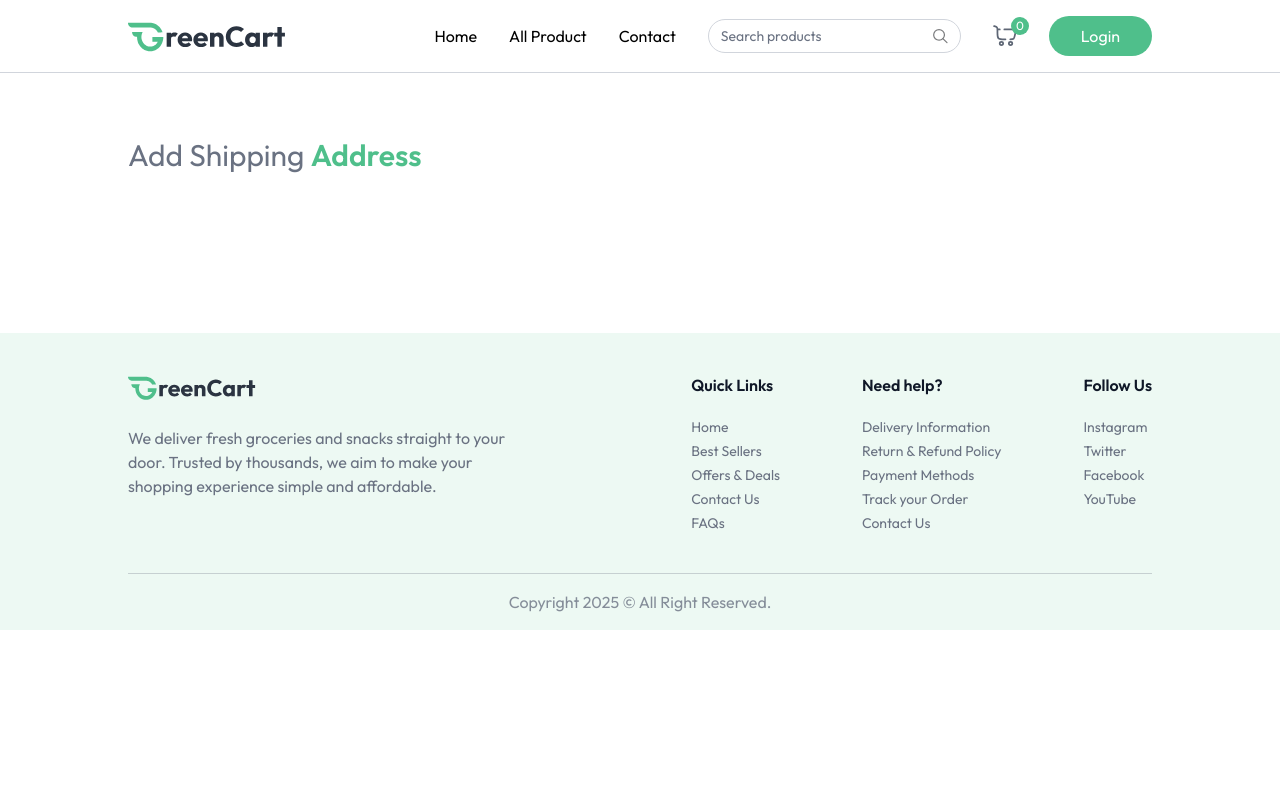
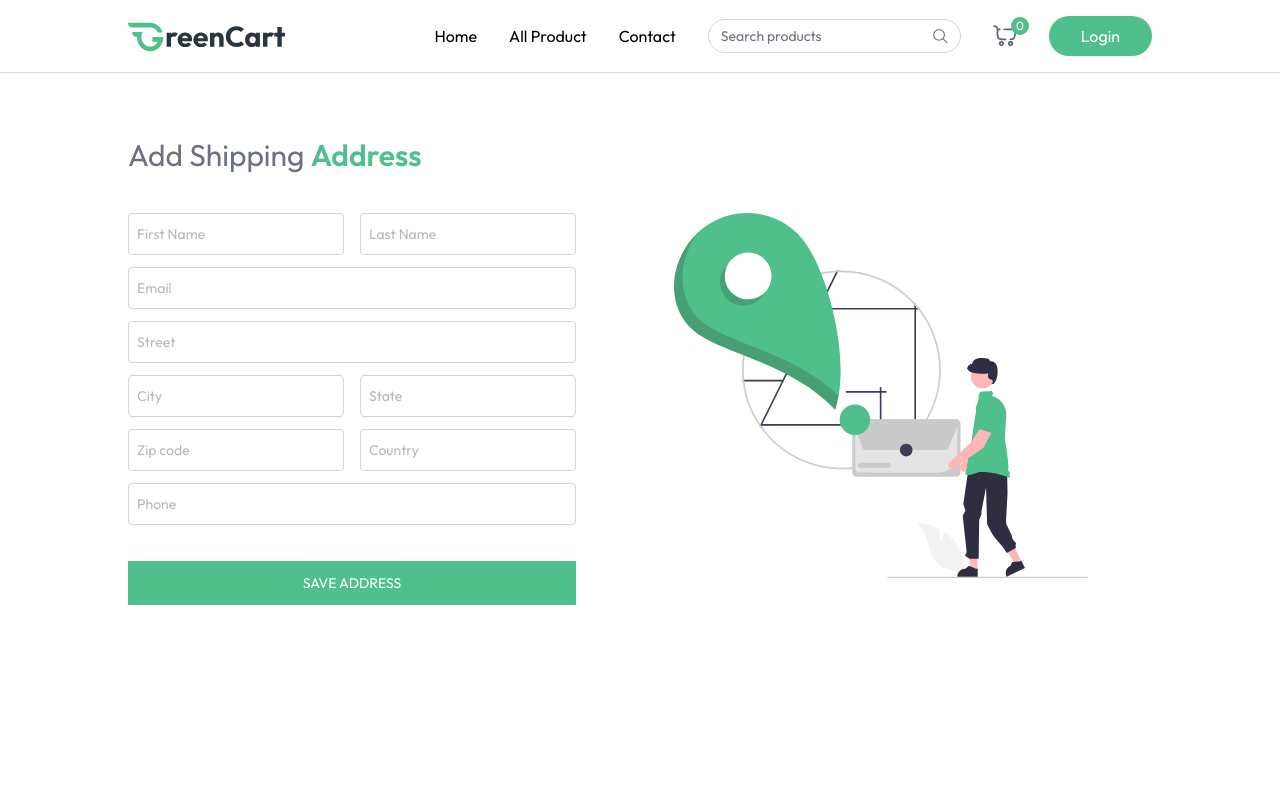
Before and after one commit to rigby200602/ecommerce_website, a React (Vite) app in the folder frontEnd/: page /add-address in a window 1280 px wide. Shown: the top 800 px of the page. Built offline with nearby package versions, Linux system fonts and the light colour scheme; a web font is replaced by a local one.

Commit message:
done AddAddress page

```diff
--- a/frontEnd/src/pages/AddAddress.jsx
+++ b/frontEnd/src/pages/AddAddress.jsx
@@ -1,14 +1,127 @@
-import React from 'react'
+import React, { useState } from 'react'
+import { assets } from '../assets/assets'
 
 // Input field component
-const inputField = (() => {
-    <input type="text" />
-})
+const InputField = ({ type, placeholder, name, handleChange, address }) => (
+  <input className='w-full px-2 py-2.5 border border-gray-500/30 rounded outline-none text-gray-500 focus:border-primary transition'
+    type={type}
+    placeholder={placeholder}
+    onChange={handleChange}
+    name={name}
+    value={address[name]}
+    required
+  />
+)
 
 const AddAddress = () => {
+
+  const [address, setAddress] = useState({
+    firstName: '',
+    lastName: '',
+    email: '',
+    street: '',
+    city: '',
+    state: '',
+    zipcode: '',
+    country: '',
+    phone: '',
+  })
+
+  const handleChange = (e) => {
+    const { name, value } = e.target;
+    setAddress((prevAddress) => ({
+      ...prevAddress,
+      [name]: value,
+    }))
+  }
+
+  const onSubmitHandler = async (e) => {
+    e.preventDefault();
+  }
+
   return (
     <div className='mt-16 pb-16'>
       <p className='text-2xl md:text-3xl text-gray-500'>Add Shipping <span className='font-semibold text-primary'>Address</span></p>
+      <div className='flex flex-col-reverse md:flex-row justify-between mt-10'>
+        <div className='flex-1 max-w-md'>
+          <form onSubmit={onSubmitHandler} className='space-y-3 text-sm'>
+            <div className='grid grid-cols-2 gap-4'>
+              <InputField
+                handleChange={handleChange}
+                address={address}
+                name='firstName'
+                type="text"
+                placeholder="First Name"
+              />
+              <InputField
+                handleChange={handleChange}
+                address={address}
+                name='lastName'
+                type="text"
+                placeholder="Last Name"
+              />
+            </div>
+            <InputField
+              handleChange={handleChange}
+              address={address}
+              name='email'
+              type="text"
+              placeholder="Email"
+            />
+            <InputField
+              handleChange={handleChange}
+              address={address}
+              name='street'
+              type="text"
+              placeholder="Street"
+            />
+            <div className='grid grid-cols-2 gap-4'>
+              <InputField
+                handleChange={handleChange}
+                address={address}
+                name='city'
+                type="text"
+                placeholder="City"
+              />
+              <InputField
+                handleChange={handleChange}
+                address={address}
+                name='country'
+                type="text"
+                placeholder="State"
+              />
+            </div>
+            <div className='grid grid-cols-2 gap-4'>
+              <InputField
+                handleChange={handleChange}
+                address={address}
+                name='zipcode'
+                type="number"
+                placeholder="Zip code"
+              />
+              <InputField
+                handleChange={handleChange}
+                address={address}
+                name='country'
+                type="number"
+                placeholder="Country"
+              />
+            </div>
+            <InputField
+              handleChange={handleChange}
+              address={address}
+              name='phone'
+              type="number"
+              placeholder="Phone"
+            />
+            <button className='w-full mt-6 bg-primary text-white py-3 hover:bg-primary-dull transition cursor-pointer uppercase'>
+              Save Address
+            </button>
+          </form>
+        </div>
+        <img className='md:mr-16 mb-16 md:mt-0'
+          src={assets.add_address_iamge} alt='Add Address' />
+      </div>
     </div>
   )
 }
```
